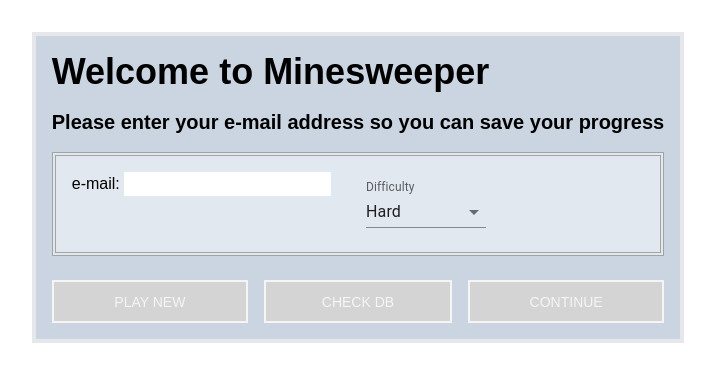
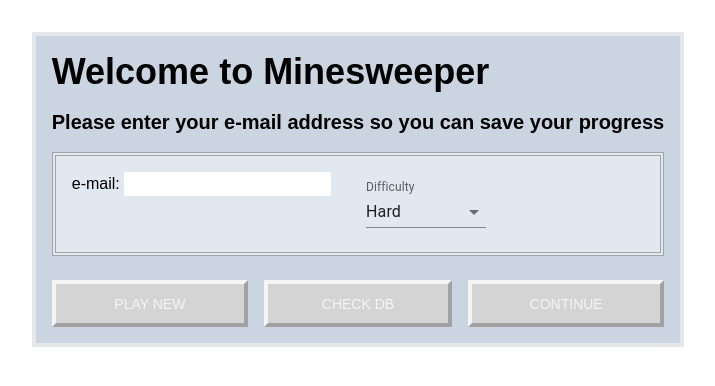
Before and after one commit to AlBaarS/rusty-minesweeper, a Next.js app: page / in a window 1280 px wide. Shown: the top 386 px of the page, without its empty margins (314-1029 px from the left). Built offline with nearby package versions, Linux system fonts and the light colour scheme.

Commit message:
Buttons styled. Bug: difficulty is not saved in the DB, so continuing a game and then restarting is not possible

```diff
--- a/app/pages/MinesweeperPlay.tsx
+++ b/app/pages/MinesweeperPlay.tsx
@@ -48,7 +48,7 @@
     const button_markup = classNames(
         "text-black",
         "border-4",
-        "border-double",
+        "[border-style:outset]",
         "border-gray-400",
         "px-7",
         "pb-[8px]",
@@ -59,19 +59,13 @@
         "leading-normal",
         "transition duration-150",
         "ease-in-out",
-        "hover:bg-neutral-800",
-        "focus:border-neutral-100",
-        "focus:text-neutral-100",
-        "focus:outline-none",
-        "focus:ring-0",
-        "active:border-neutral-200",
-        "active:text-neutral-200",
-        "active:bg-neutral-500",
+        "hover:border-blue-400",
+        "hover:bg-blue-400",
+        "hover:text-neutral-100",
         "disabled:border-neutral-100",
         "disabled:text-neutral-100",
         "disabled:bg-neutral-300",
-        "hover:bg-neutral-500",
-        "hover:bg-opacity-10",
+        "hover:bg-neutral-300",
         "w-full",
     );
 
@@ -93,7 +87,7 @@
 
     const replay = async () =>  {
         let seed = getSeed();
-        console.log("Starting game using API getGameAPI");
+        console.log("Re-starting game using API getGameAPI");
         const result = await getGameAPI(seed, email, difficulty);
 
         if (isGameState(result)) {
@@ -321,8 +315,13 @@
                             </div>
                         </div>
                     </div>
-                    <div>
-                        <BackToHomeButton /> <ReplayGameButton />
+                    <br />
+                    <div className={classNames(
+                        "grid",
+                        "grid-cols-2"
+                    )}>
+                        <div className="px-4"><BackToHomeButton /></div>
+                        <div className="px-4"><ReplayGameButton /></div>
                     </div>
                 </div>
             </div>
--- a/app/pages/MinesweeperStart.tsx
+++ b/app/pages/MinesweeperStart.tsx
@@ -56,8 +56,10 @@
 
     // Aesthetics
     const button_markup = classNames(
-        "border-2",
-        "border-neutral-500",
+        "text-black",
+        "border-4",
+        "[border-style:outset]",
+        "border-gray-400",
         "px-7",
         "pb-[8px]",
         "pt-[10px]",
@@ -67,20 +69,13 @@
         "leading-normal",
         "transition duration-150",
         "ease-in-out",
-        "hover:border-neutral-100",
+        "hover:border-blue-400",
+        "hover:bg-blue-400",
         "hover:text-neutral-100",
-        "focus:border-neutral-100",
-        "focus:text-neutral-100",
-        "focus:outline-none",
-        "focus:ring-0",
-        "active:border-neutral-200",
-        "active:text-neutral-200",
-        "active:bg-neutral-500",
         "disabled:border-neutral-100",
         "disabled:text-neutral-100",
         "disabled:bg-neutral-300",
-        "hover:bg-neutral-500",
-        "hover:bg-opacity-10",
+        "hover:bg-neutral-300",
         "w-full",
     );
 
```
